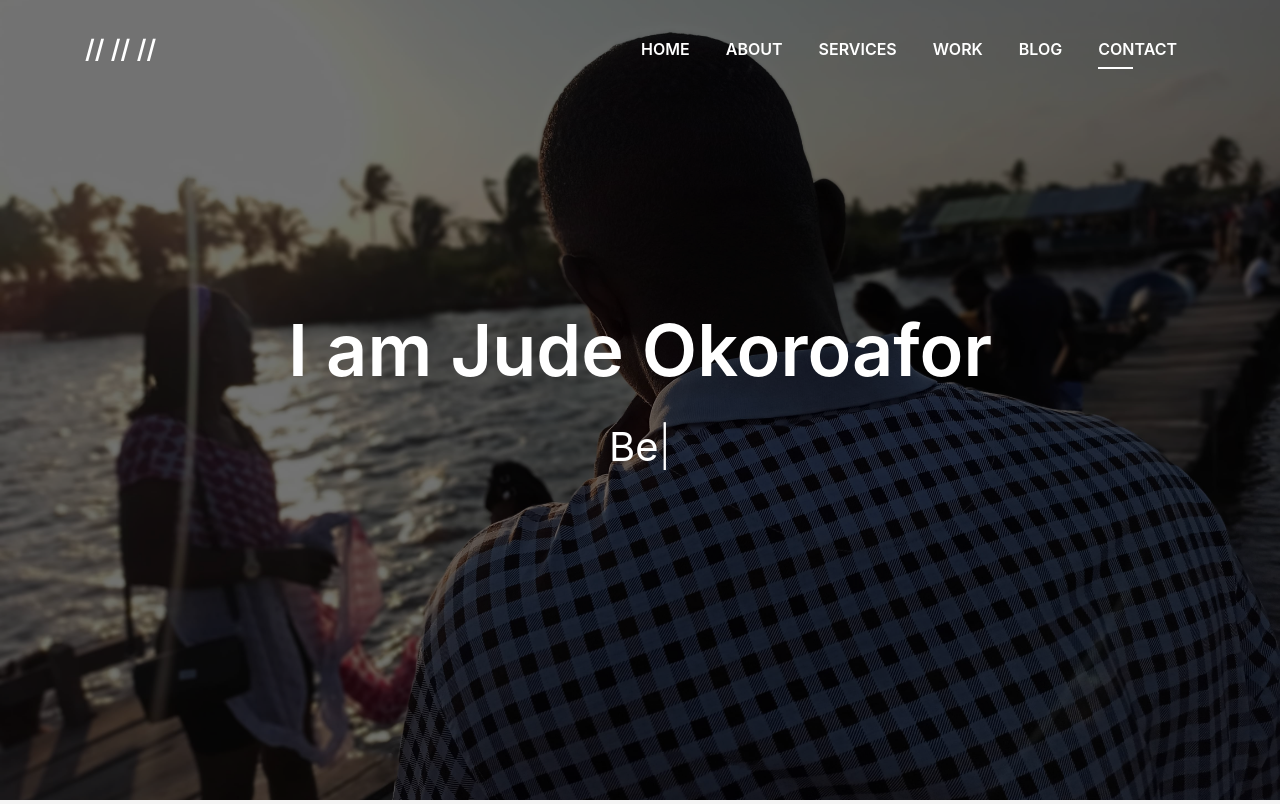
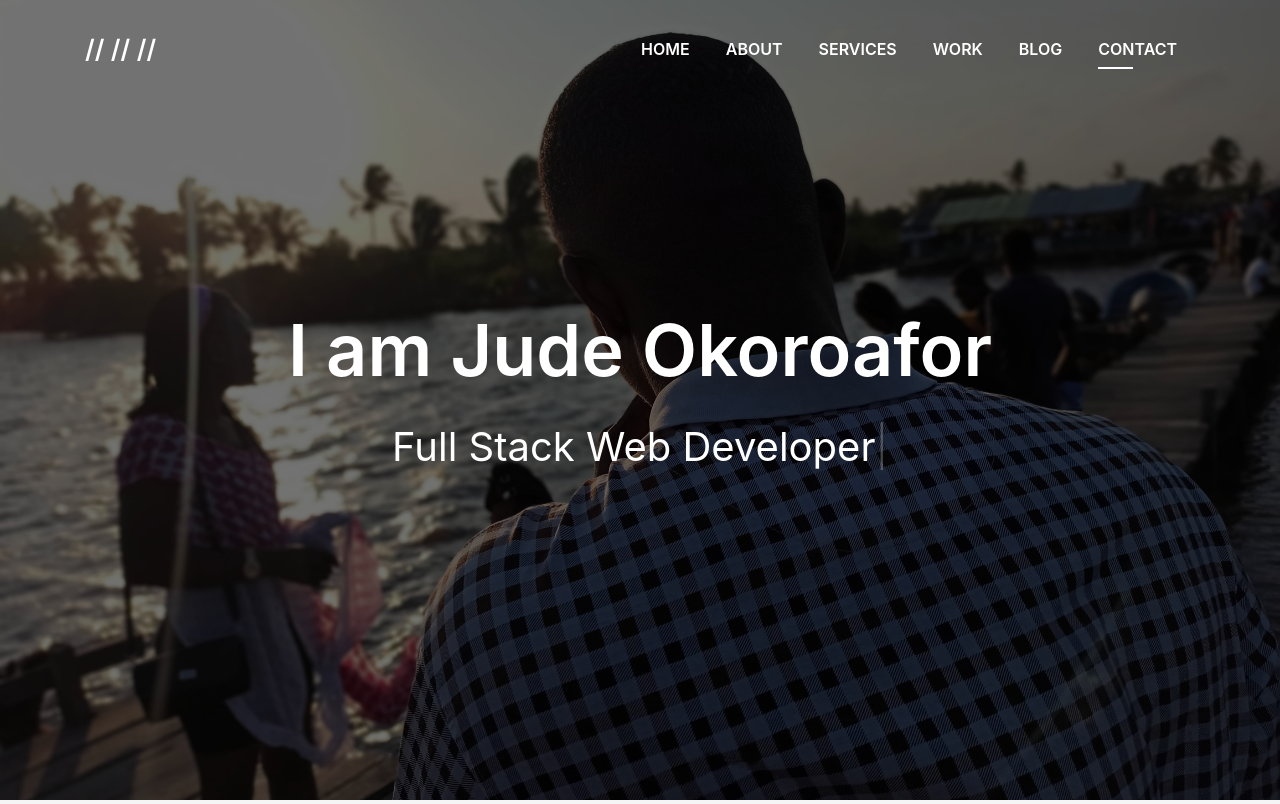
Before and after one commit to judexes/judeokoroafor, a PHP site: page / in a window 1280 px wide. Shown: the top 804 px of the page. Run offline with PHP 8.4, Linux system fonts and the light colour scheme; some web fonts are replaced.

Commit message:
Update index.php

```diff
--- a/index.php
+++ b/index.php
@@ -73,7 +73,7 @@
         <div class="container">
           <!--<p class="display-6 color-d">Hello, world!</p>-->
           <h1 class="intro-title mb-4">I am Jude Okoroafor</h1>
-          <p class="intro-subtitle"><span class="text-slider-items">Intern at HNGi7, Web Developer, Beginner Mobile Dev,Student Of Mathematics and Computer Science</span><strong class="text-slider"></strong></p>
+          <p class="intro-subtitle"><span class="text-slider-items">Intern at HNGi7, Full Stack Web Developer, Beginner Mobile Dev,Student Of Mathematics and Computer Science</span><strong class="text-slider"></strong></p>
           <!-- <p class="pt-3"><a class="btn btn-primary btn js-scroll px-4" href="#about" role="button">Learn More</a></p> -->
         </div>
       </div>
```
